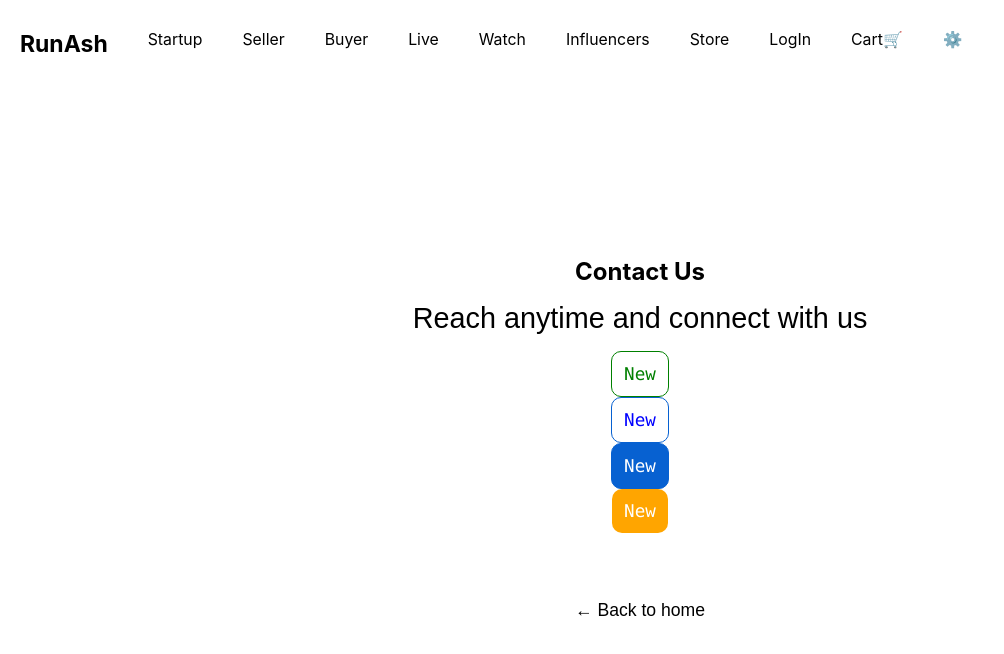
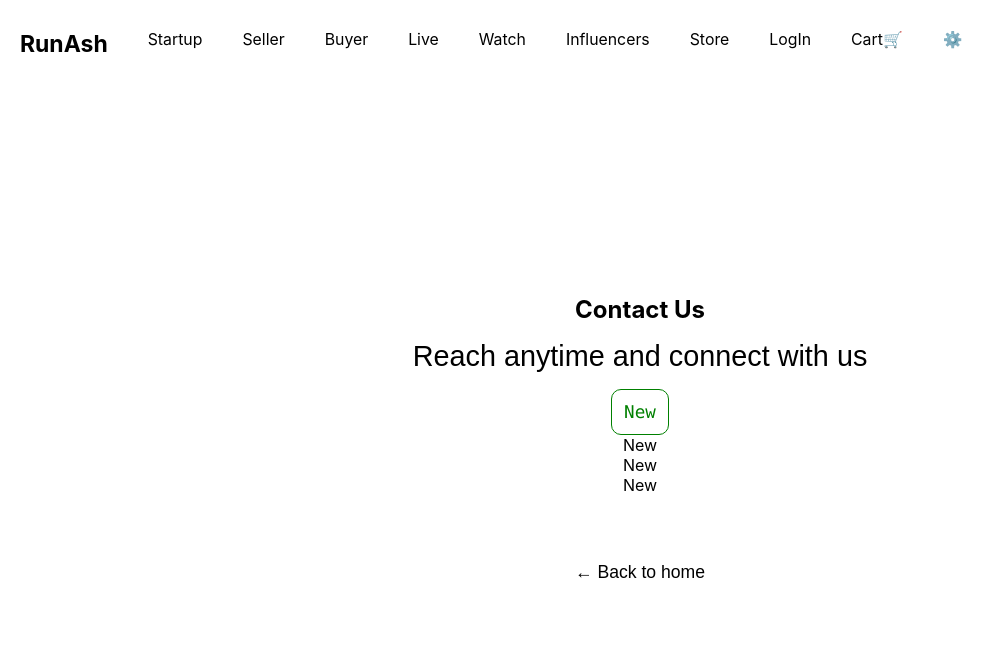
Before and after one commit to rammurmu/next, a Next.js app: page /contact in a window 1280 px wide. Shown: the top 654 px of the page, without its empty margins (0-1004 px from the left). Built offline with nearby package versions, Linux system fonts and the light colour scheme.

Commit message:
Update Home.module.css

```diff
--- a/styles/Home.module.css
+++ b/styles/Home.module.css
@@ -71,7 +71,7 @@
     Bitstream Vera Sans Mono, Courier New, monospace;
 }
 
-.codes {
+.code1 {
   display:flex;
   justify-content: space-between;
   background: #FFF;
@@ -85,7 +85,7 @@
     Bitstream Vera Sans Mono, Courier New, monospace;
 }
 
-.codess {
+.codes2 {
   display:flex;
   justify-content: space-between;
   background: #0761D1;
@@ -99,7 +99,7 @@
     Bitstream Vera Sans Mono, Courier New, monospace;
 }
 
-.codesss {
+.code3 {
   display:flex;
   justify-content: space-between;
   background: orange;
@@ -124,8 +124,8 @@
 
 .cards {
   margin: 1rem 0;
-  line-height: 1.5;
-  padding: 1.5rem;
+  line-height: 0.5;
+  padding: 0.5rem;
   text-align: left;
   color: inherit;
   text-decoration: none;
```
